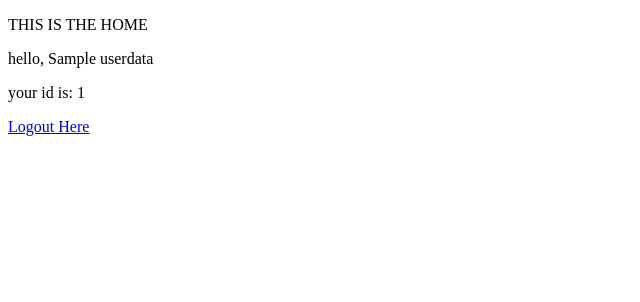
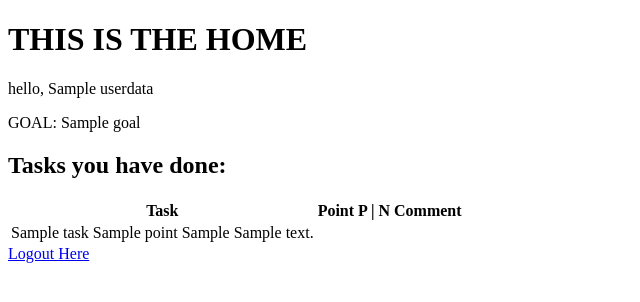
Before and after one commit to Lucas-Skank/do-not-procrastinate, a Flask app: template templates/home.html in a window 1280 px wide. Shown: the top 302 px of the page, without its empty margins (0-640 px from the left). Run offline with Flask 3, Linux system fonts and the light colour scheme; the template is opened without the code that fills it: most values are stand-ins (such as "Sample title", 1, 10 or a date in 2020).

Commit message:
feat: add table to home html and more data in tasks model

```diff
--- a/app.py
+++ b/app.py
@@ -114,9 +114,13 @@ def home():
     userdata = {
         "id": current_user.id,
         "name": current_user.name,
-        "username": current_user.username
+        "username": current_user.username,
+        "goal": current_user.goal
     }
 
-    # Get user tasks and rule
+    # Get user tasks
+    userdata["tasks"] = dict(
+        Tasks.query.filter_by(user_id=current_user.id).all()
+    )
 
     return render_template("home.html", userdata=userdata)
--- a/models.py
+++ b/models.py
@@ -38,7 +38,8 @@ class Tasks(db.Model):
     user_id = db.Column(db.ForeignKey("users.id"))
     task = db.Column(db.String())
     point = db.Column(db.Integer)
-    comments = db.Column(db.String())
+    comment = db.Column(db.String())
+    pn = db.Column(db.Boolean)
 
     users = db.relationship("User", back_populates="tasks")
 
--- a/templates/home.html
+++ b/templates/home.html
@@ -2,10 +2,35 @@
 
 {% block body %}
 
-        <p>THIS IS THE HOME</p>
+        <h1>THIS IS THE HOME</h1>
 
         <p>hello, {{ userdata["name"] }}</p>
-        <p>your id is: {{ userdata["id"] }}</p>
+
+        <p>GOAL: {{ userdata["goal"] }}</p>
+
+        <h2>Tasks you have done:</h2>
+        <table>
+                <thead>
+                        <tr>
+                                <th>Task</th>
+                                <th>Point</th>
+                                <th>P | N</th>
+                                <th>Comment</th>
+                        </tr>
+                </thead>
+                <tbody>
+                        {% for task_row in userdata["tasks"] %}
+                                <tr>
+                                        <td>
+                                                {{ task_row["task"] }}
+                                                {{ task_row["point"] }}
+                                                {{ task_row["pn"] }}
+                                                {{ task_row["comment"] }}
+                                        </td>
+                                </tr>
+                        {% endfor %}
+                </tbody>
+        </table>
 
         <a href="/logout">Logout Here</a>
 
```
